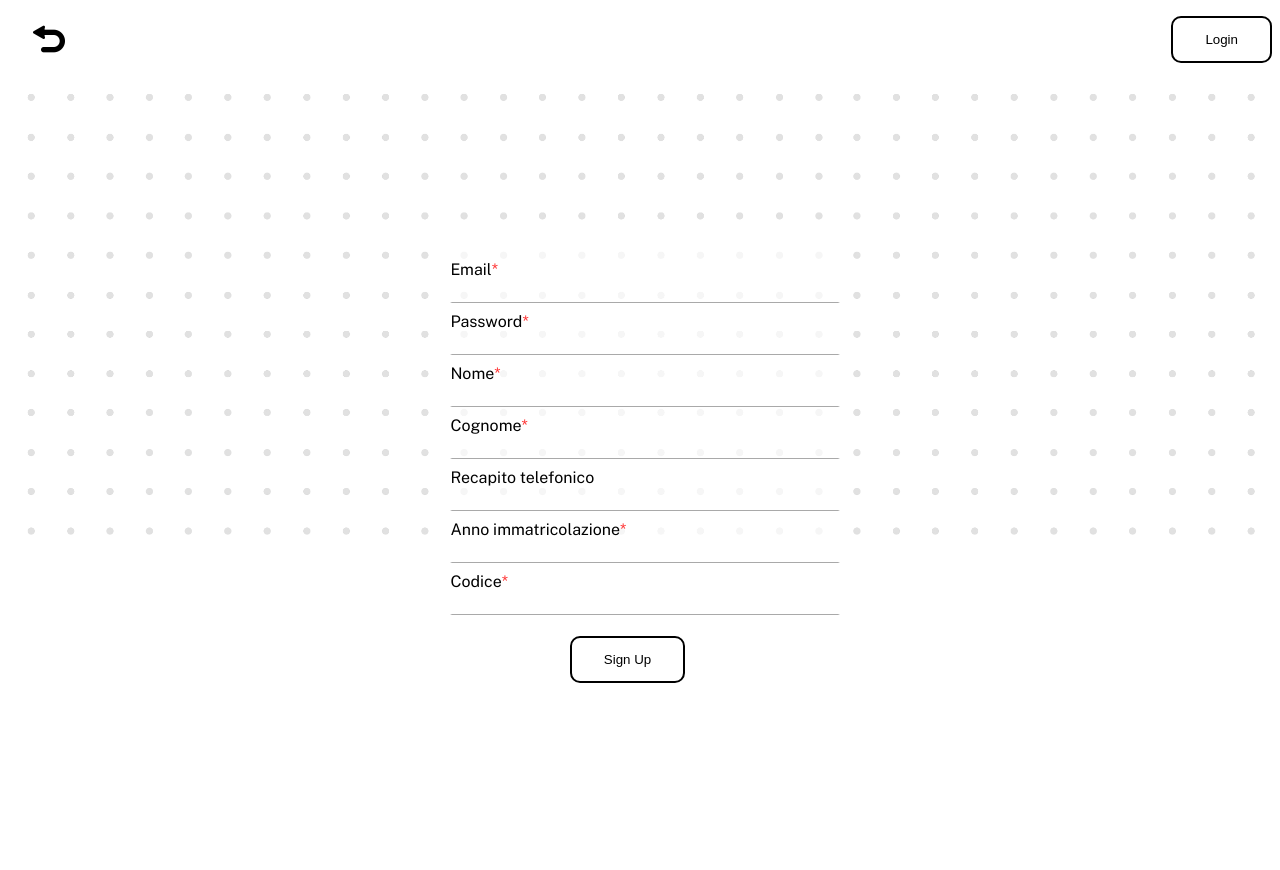
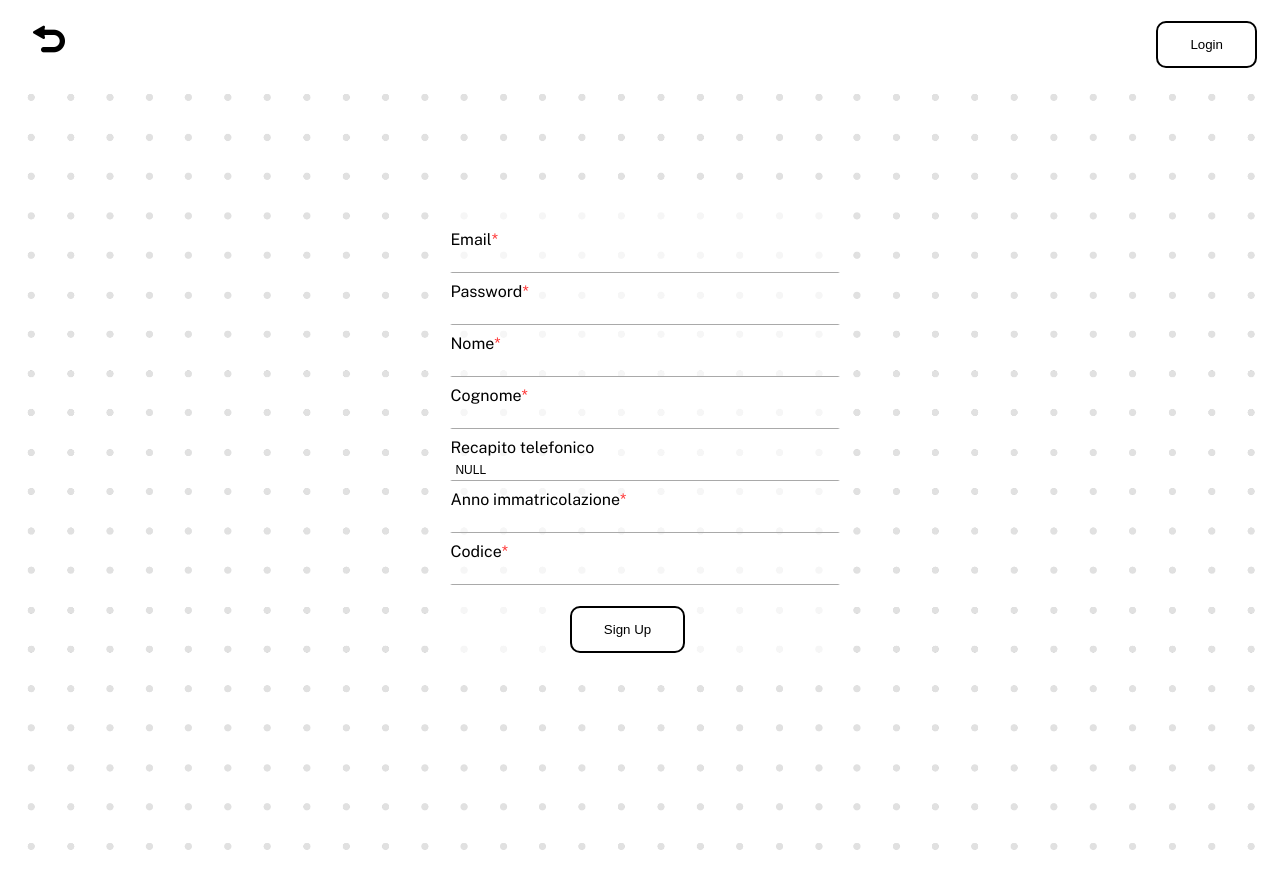
Before and after one commit to Canghiari04/ESQL, a PHP site: page /signUpStudente.php in a window 1280 px wide. Before the commit the page ends 683 px from the top, so only its background shows below. Run offline with PHP 8.4, Linux system fonts and the light colour scheme.

Commit message:
fix a livello di css

```diff
--- a/Project/php/signUpStudente.php
+++ b/Project/php/signUpStudente.php
@@ -4,7 +4,87 @@
 <meta name="viewport" content="width=device-width, initial-scale=1.0">
 <link href='https://fonts.googleapis.com/css?family=Public Sans' rel='stylesheet'>
     <style>
-        body {
+        html, body {
+            height: 100%;
+            font-family: 'Public Sans';
+        }
+
+        label {
+            display: relative;
+            float: left;
+        }
+
+        label:hover {
+            color: #ff3131;
+        }
+
+        button {
+            color: black;
+            background-color: white;
+            border: 2px solid black;
+            border-radius: 10px;
+            text-align: center;
+            padding: 14px 32px;
+            text-decoration: none;
+        }
+
+        button:hover {
+            transition: color .4s;
+            color: #ff3131;
+            border-color: #ff3131;
+        }
+
+        span {
+            color: #ff3131;
+        }
+
+        .navbar {
+            overflow: hidden;
+            background-color: white;
+            display: flex;
+            justify-content: space-between;
+            align-items: center;
+        }
+
+        .undo {
+            float: left;
+            margin-left: 25px;
+            margin-top: 15px;
+            margin-bottom: 15px;
+        }
+
+        .center {
+            position: relative; /* Relative è l'unica posizione che puù essere spostata */
+            display: block;
+            top: 115px;
+            padding-top: 15px;
+            padding-bottom: 15px;
+            padding-left: 15px;
+            padding-right: 15px;
+            margin: auto;
+            width: 30%; /* Larghezza del tag div */
+            text-align: center;
+            border-radius: 20px;
+            background-color: rgba(255,255,255,0.70);
+            transition: transform .4s;
+        }
+
+        .center:hover {
+            transform: scale(1.03);
+        }
+
+        .zoom-on-img {
+            transition: transform .4s;
+        }
+
+        .zoom-on-img:hover {
+            transform: scale(1.099);
+        }
+
+        .background {
+            height: 100%;
+            background-image: url(img/background.png);
+            height: 100%;
             font-family: 'Public Sans';
         }
 
@@ -45,33 +125,6 @@
             align-items: center; /* Center items vertically */
         }
 
-        .undo {
-            float: left;
-            margin-left: 25px;
-            margin-top: 15px;
-            margin-bottom: 15px;
-        }
-
-        .center {
-            position: relative; /* Relative è l'unica posizione che puù essere spostata */
-            display: block;
-            top: 150px;
-            padding-top: 10px;
-            padding-bottom: 15px;
-            padding-left: 15px;
-            padding-right: 15px;
-            margin: auto;
-            width: 30%; /* Larghezza del tag div */
-            text-align: center;
-            border-radius: 20px;
-            background-color: rgba(255,255,255,0.70);
-            transition: transform .4s;
-        }
-
-        .center:hover {
-            transform: scale(1.03);
-        }
-
         .zoom-on-img {
             transition: transform .4s;
         }
@@ -80,9 +133,32 @@
             transform: scale(1.099);
         }
 
+        .undo {
+            float: left;
+            margin-left: 25px;
+            margin-top: 15px;
+            margin-bottom: 15px;
+        }
+
+        .button-Login {
+            margin-top: 10px;
+            margin-right: 15px;
+        }
+
         .background {
-            padding: auto;
+            height: 100%;
             background-image: url("img/background.png");
+            background-repeat: no-repeat;
+            background-size: cover;
+        }
+
+        .center {
+            position: relative; /* Relative è l'unica posizione che puù essere spostata */
+            display: block;
+            top: 115px;
+            padding-top: 15px;
+            padding-bottom: 15px;
+            padding-left: 15px;
             background-repeat: no-repeat;
             background-size: cover; /*  */
         }
@@ -150,7 +226,7 @@
                 </div>
                 <div style="margin-top: 8px;">
                     <label>Recapito telefonico</label>
-                    <input class="no-Required" type="numeric" id="txtTelefonoSignupStudente" name="txtTelefonoSignupStudente">
+                    <input class="no-Required" type="numeric" id="txtTelefonoSignupStudente" name="txtTelefonoSignupStudente" value="NULL">
                 </div>
                 <div style="margin-top: 8px;">
                     <label>Anno immatricolazione<span>*</span></label>
```
Also changed, not shown: Project/php/index.php (+11 -11 lines), Project/php/login.php (+5 -5 lines), Project/php/signUpDocente.php (+12 -12 lines).
